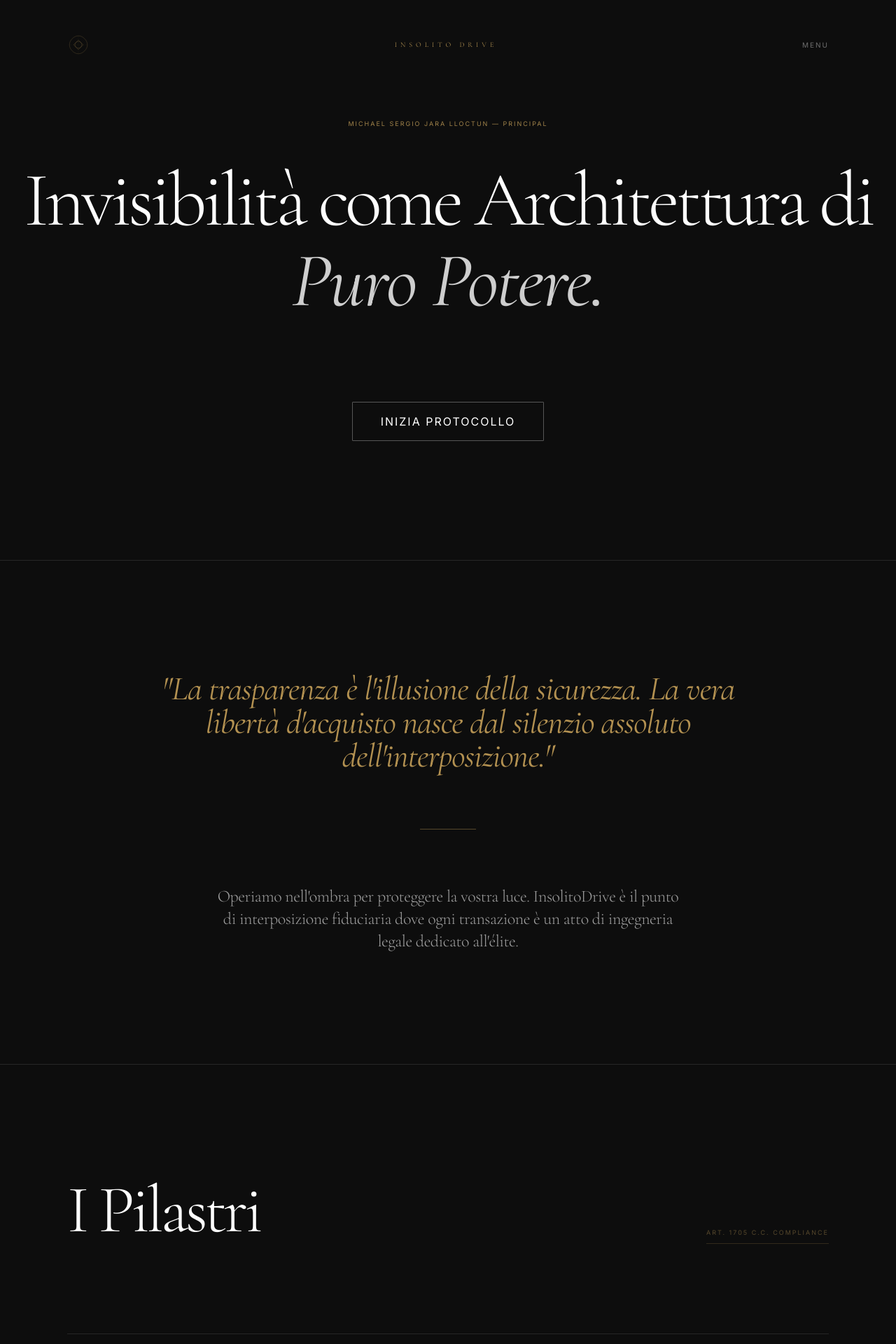
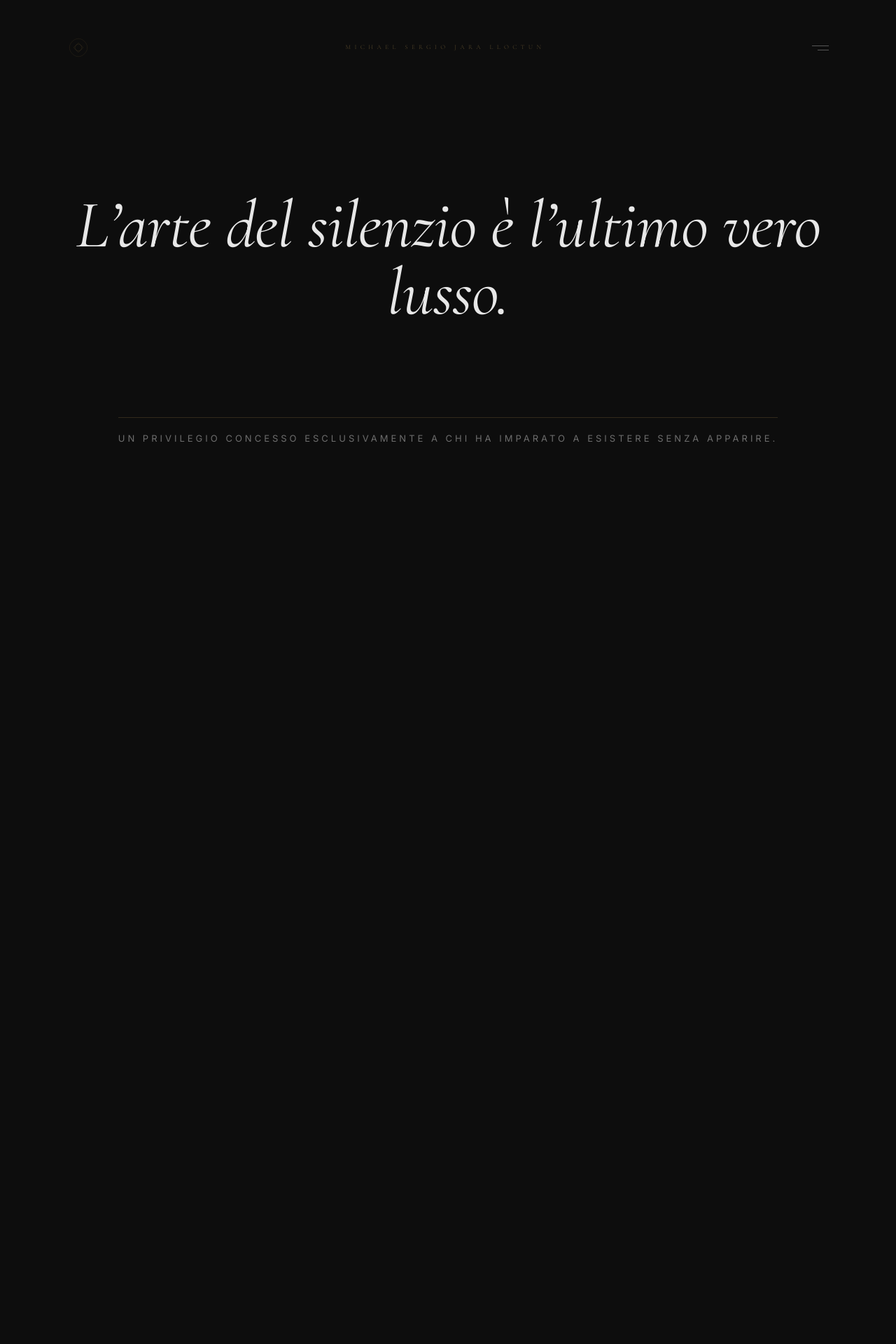
Before and after one commit to lordinsolito-ux/insoltodrive2.0, a React (Vite) app: page / in a window 1280 px wide. Shown: the top 1920 px of the page at 70% size. Built offline with nearby package versions, Linux system fonts and the light colour scheme.

Commit message:
Imperial Intro: The Art of Silence Sequence - Luxury Emersion Launch

```diff
--- a/components/LandingPage.tsx
+++ b/components/LandingPage.tsx
@@ -1,7 +1,7 @@
 
 import React, { useEffect, useRef } from 'react';
 import { SOLOMON_KNOT } from '../constants';
-import { motion, useScroll, useTransform } from 'framer-motion';
+import { motion, useScroll, useTransform, useSpring } from 'framer-motion';
 
 interface Props {
   onInitialize: () => void;
@@ -32,105 +32,135 @@ const RevealOnScroll: React.FC<{ children: React.ReactNode; className?: string }
 
 export const LandingPage: React.FC<Props> = ({ onInitialize }) => {
   const { scrollYProgress } = useScroll();
-  const opacity = useTransform(scrollYProgress, [0, 0.2], [1, 0]);
+
+  // Parallax effects for the intro
+  const titleY = useTransform(scrollYProgress, [0, 0.3], [0, -50]);
+  const subtitleY = useTransform(scrollYProgress, [0, 0.3], [0, 50]);
+  const opacityFade = useTransform(scrollYProgress, [0, 0.2], [1, 0]);
+
+  const doorOpacity = useTransform(scrollYProgress, [0.15, 0.3, 0.5], [0, 1, 0.2]);
+  const doorScale = useTransform(scrollYProgress, [0.2, 0.4], [0.95, 1]);
 
   return (
     <div className="min-h-screen bg-[#0D0D0D] text-[#FFFFFF] selection:bg-[#C5A059] selection:text-[#0D0D0D]">
 
-      {/* Absolute Minimalism Navigation */}
-      <nav className="fixed top-0 left-0 w-full z-50 px-10 py-12 flex justify-between items-center px-10 md:px-24">
-        <div className="w-8 h-8 text-[#C5A059]/40">{SOLOMON_KNOT}</div>
+      {/* Universal Institutional Navigation */}
+      <motion.nav
+        initial={{ opacity: 0 }}
+        animate={{ opacity: 1 }}
+        transition={{ duration: 3, delay: 1 }}
+        className="fixed top-0 left-0 w-full z-50 px-10 py-12 flex justify-between items-center md:px-24"
+      >
+        <div className="w-8 h-8 text-[#C5A059]/20 hover:text-[#C5A059]/80 transition-all duration-1000 cursor-pointer">
+          {SOLOMON_KNOT}
+        </div>
         <div className="flex flex-col items-center">
-          <span className="serif text-[10px] uppercase tracking-[0.5em] text-[#C5A059]">Insolito Drive</span>
+          <span className="serif text-[9px] uppercase tracking-[0.6em] text-[#C5A059]/40">Michael Sergio Jara Lloctun</span>
         </div>
-        <button className="sans-ui text-[10px] text-[#FFFFFF]/40 hover:text-[#C5A059] transition-all">
-          Menu
-        </button>
-      </nav>
+        <div className="w-10 h-10 flex flex-col justify-center items-end space-y-1.5 cursor-pointer opacity-30 hover:opacity-80 transition-all">
+          <div className="w-6 h-[0.5px] bg-[#FFFFFF]" />
+          <div className="w-4 h-[0.5px] bg-[#FFFFFF]" />
+        </div>
+      </motion.nav>
 
-      {/* Hero Section: The Impression */}
-      <motion.section
-        style={{ opacity }}
-        className="h-screen flex flex-col items-center justify-center text-center px-6"
+      {/* STAGE 1: THE MANIFESTO (Radical Silence) */}
+      <section className="h-[120vh] flex flex-col items-center justify-center relative overflow-hidden px-6">
+        <motion.div
+          style={{ opacity: opacityFade, y: titleY }}
+          initial={{ opacity: 0, y: 10 }}
+          animate={{ opacity: 0.9, y: 0 }}
+          transition={{ duration: 2.5, ease: "easeOut" }}
+          className="text-center space-y-10"
         >
-        <RevealOnScroll className="space-y-12">
-          <p className="sans-ui text-[9px] text-[#C5A059]/80 mb-6">Michael Sergio Jara Lloctun — Principal</p>
-          <h1 className="serif text-6xl md:text-[110px] font-thin leading-none tracking-tighter">
-            Invisibilità come Architettura di<br />
-            <span className="italic opacity-80 serif">Puro Potere.</span>
+          <h1 className="hero-title text-5xl md:text-8xl">
+            L’arte del silenzio è l’ultimo vero lusso.
           </h1>
-          <div className="pt-16">
+          <motion.div
+            style={{ y: subtitleY }}
+            className="hero-subtitle"
+          >
+            Un privilegio concesso esclusivamente a chi ha imparato a esistere senza apparire.
+          </motion.div>
+        </motion.div>
+      </section>
+
+      {/* STAGE 2: THE DOOR (Absolute Void) */}
+      <section className="h-screen flex flex-col items-center justify-center relative bg-[#0D0D0D]">
+        <motion.div
+          style={{ opacity: doorOpacity, scale: doorScale }}
+          className="flex flex-col items-center space-y-16"
+        >
+          <div className="w-16 h-16 text-[#C5A059] opacity-40 hover:opacity-100 transition-opacity duration-1000">
+            {SOLOMON_KNOT}
+          </div>
           <button
             onClick={onInitialize}
-              className="button-luxury"
+            className="sans-ui text-[11px] text-[#FFFFFF]/40 hover:text-[#FFFFFF] transition-all duration-1000 tracking-[1em] border-b border-[#C5A059]/0 hover:border-[#C5A059]/40 pb-2"
           >
-              Inizia Protocollo
+            [ ENTRA ]
           </button>
-          </div>
-        </RevealOnScroll>
-      </motion.section>
+        </motion.div>
+      </section>
 
-      {/* Section 2: The Concept (Centered whitespace) */}
-      <section className="luxury-spacing flex flex-col items-center justify-center relative overflow-hidden">
-        <div className="absolute top-0 w-full h-[0.5px] bg-[#FFFFFF]/10" />
-        <RevealOnScroll className="max-w-4xl px-8 text-center space-y-20">
-          <p className="serif italic text-3xl md:text-5xl text-[#C5A059]/90 font-light leading-relaxed">
+      {/* THE EMPYREAN (Content Layers) */}
+      <div className="relative z-10 w-full max-w-screen-2xl mx-auto px-10 md:px-24">
+
+        {/* Section 3: The Concept (Whitespace) */}
+        <section className="luxury-spacing flex flex-col items-center justify-center">
+          <RevealOnScroll className="max-w-4xl px-8 text-center space-y-24">
+            <div className="w-12 h-[0.5px] bg-[#C5A059]/40 mx-auto" />
+            <p className="serif italic text-3xl md:text-6xl text-[#C5A059]/90 font-light leading-snug">
               "La trasparenza è l'illusione della sicurezza. La vera libertà d'acquisto nasce dal silenzio assoluto dell'interposizione."
             </p>
-          <div className="w-20 h-[0.5px] bg-[#C5A059]/40 mx-auto" />
-          <p className="serif text-xl md:text-2xl text-[#FFFFFF]/60 leading-relaxed font-light max-w-2xl mx-auto">
-            Operiamo nell'ombra per proteggere la vostra luce. InsolitoDrive è il punto di interposizione fiduciaria dove ogni transazione è un atto di ingegneria legale dedicato all'élite.
+            <p className="serif text-xl md:text-2xl text-[#FFFFFF]/40 leading-relaxed font-light max-w-2xl mx-auto">
+              InsolitoDrive è l'architettura di interposizione fiduciaria dove ogni transazione è un atto di ingegneria legale dedicato all'élite.
             </p>
           </RevealOnScroll>
-        <div className="absolute bottom-0 w-full h-[0.5px] bg-[#FFFFFF]/10" />
         </section>
 
-      {/* Section 3: The Services (Vertical Reveal List) */}
-      <section className="luxury-spacing px-10 md:px-24">
-        <RevealOnScroll className="space-y-32">
-          <div className="flex flex-col md:flex-row justify-between items-end mb-20">
-            <h2 className="serif text-5xl md:text-8xl font-thin tracking-tighter">I Pilastri</h2>
-            <span className="sans-ui text-[9px] text-[#C5A059]/40 border-b border-[#C5A059]/20 pb-2">Art. 1705 C.C. Compliance</span>
+        {/* Section 4: Vertical Services (Asymmetrical Reveal) */}
+        <section className="luxury-spacing">
+          <RevealOnScroll className="space-y-40">
+            <div className="flex justify-between items-end border-b border-[#FFFFFF]/5 pb-10">
+              <h2 className="serif text-4xl md:text-7xl font-thin tracking-tighter">I Protocolli</h2>
+              <span className="sans-ui text-[8px] text-[#C5A059]/40 tracking-[0.4em]">Fiduciary Interposition // 1705 C.C.</span>
             </div>
 
             <div className="flex flex-col border-t border-[#FFFFFF]/10">
               {[
                 { id: '01', title: 'The Mandate', desc: 'La nascita della vostra ombra legale. Formalizziamo l\'incarico fiduciario per blindare l\'identità del Beneficial Owner.' },
-              { id: '02', title: 'The Proxy', desc: 'L\'azione senza traccia. Gestiamo acquisizioni di asset rari in tutto il mondo tramite il nostro Executive Desk fiduciario.' },
+                { id: '02', title: 'The Execution', desc: 'L\'azione senza traccia. Gestiamo acquisizioni di asset rari in tutto il mondo tramite il nostro Executive Desk fiduciario.' },
                 { id: '03', title: 'The Oblivion', desc: 'Il ritorno al silenzio. Protocollo OMEGA: distruzione certificata di ogni record digitale entro 48 ore dalla missione.' }
               ].map(item => (
-              <div key={item.id} className="group border-b border-[#FFFFFF]/10 py-20 cursor-crosshair">
-                <div className="flex justify-between items-center overflow-hidden">
-                  <div className="flex items-center space-x-12">
-                    <span className="mono text-[10px] text-[#C5A059]/40 font-bold tracking-widest">{item.id}</span>
-                    <h3 className="serif text-4xl md:text-6xl text-[#FFFFFF]/80 group-hover:text-[#C5A059] group-hover:italic transition-all duration-1000 group-hover:translate-x-10 transform">
+                <div key={item.id} className="group border-b border-[#FFFFFF]/10 py-24 cursor-crosshair">
+                  <div className="flex justify-between items-center">
+                    <div className="flex items-center space-x-16">
+                      <span className="mono text-[10px] text-[#C5A059]/40 tracking-[0.8em]">{item.id}</span>
+                      <h3 className="serif text-4xl md:text-7xl text-[#FFFFFF]/80 group-hover:text-[#C5A059] group-hover:italic transition-all duration-1000 transform group-hover:translate-x-8">
                         {item.title}
                       </h3>
                     </div>
-                  <div className="w-0 group-hover:w-full max-w-md transition-all duration-1000 opacity-0 group-hover:opacity-100 pr-10 hidden md:block">
+                    <div className="max-w-sm opacity-0 group-hover:opacity-100 transition-all duration-1000 hidden lg:block text-right">
                       <p className="serif text-lg italic text-[#FFFFFF]/40 font-light leading-relaxed">
                         {item.desc}
                       </p>
                     </div>
                   </div>
-                {/* Mobile Desc (Always visible but subtle) */}
-                <p className="md:hidden mt-10 serif italic text-[#FFFFFF]/30 text-lg leading-relaxed">
-                  {item.desc}
-                </p>
                 </div>
               ))}
             </div>
           </RevealOnScroll>
         </section>
 
-      {/* Section 4: The Principal (Superiorità Legale) */}
-      <section className="luxury-spacing bg-[#121212] px-10 md:px-24">
+        {/* Section 5: Legal Superiority */}
+        <section className="luxury-spacing bg-[#121212] px-10 md:p-32 rounded-sm border border-[#C5A059]/5 relative overflow-hidden">
+          <div className="absolute top-0 right-0 w-64 h-64 bg-[#C5A059]/[0.02] blur-[120px]" />
           <div className="grid grid-cols-1 lg:grid-cols-2 gap-32 items-center">
             <RevealOnScroll className="space-y-12">
-            <span className="sans-ui text-[9px] text-[#C5A059] tracking-[1em]">Superiorità Legale Europa</span>
-            <h2 className="serif text-5xl md:text-7xl font-thin leading-tight">Il Vantaggio<br />Fiduciario.</h2>
-            <p className="serif text-xl text-[#FFFFFF]/60 leading-relaxed font-light">
-              La blindatura offerta dall'ordinamento italiano (Art. 1705 e 2222 C.C.) garantisce un'interposizione reale e impenetrabile, superiore a qualsiasi modello anglosassone.
+              <span className="sans-ui text-[9px] text-[#C5A059] tracking-[1em] opacity-60">Superiorità Legale Europea</span>
+              <h2 className="serif text-5xl md:text-8xl font-thin leading-none">Il Vantaggio<br />Fiduciario.</h2>
+              <p className="serif text-xl md:text-2xl text-[#FFFFFF]/60 leading-relaxed font-light">
+                La blindatura offerta dall'ordinamento italiano (Art. 1705 e 2222 C.C.) garantisce un'interposizione reale impenetrabile.
               </p>
             </RevealOnScroll>
             <RevealOnScroll className="grid grid-cols-1 gap-12 border-l border-[#C5A059]/10 pl-12 md:pl-24">
@@ -140,40 +170,46 @@ export const LandingPage: React.FC<Props> = ({ onInitialize }) => {
                 { art: 'GDPR / OMEGA', label: 'Diritto Assoluto all\'Oblio Digitale' }
               ].map(item => (
                 <div key={item.art} className="space-y-2 group">
-                <p className="text-[#C5A059] text-2xl serif font-light group-hover:italic transition-all duration-700">{item.art}</p>
-                <p className="sans-ui text-[9px] text-[#FFFFFF]/30 tracking-widest">{item.label}</p>
+                  <p className="text-[#C5A059] text-3xl serif font-light group-hover:italic transition-all duration-700">{item.art}</p>
+                  <p className="sans-ui text-[9px] text-[#FFFFFF]/30 tracking-[0.4em] uppercase">{item.label}</p>
                 </div>
               ))}
             </RevealOnScroll>
           </div>
         </section>
 
-      {/* Section 5: The Final Access (Minimalist Call) */}
-      <section className="luxury-spacing flex flex-col items-center justify-center text-center space-y-24 px-6 min-h-[80vh]">
+        {/* Section 6: Private Access */}
+        <section className="luxury-spacing flex flex-col items-center justify-center text-center space-y-24 min-h-[80vh]">
           <RevealOnScroll className="space-y-16">
-          <h2 className="serif text-6xl md:text-9xl font-thin tracking-tighter">Private Access</h2>
-          <p className="serif italic text-2xl md:text-3xl text-[#FFFFFF]/30 max-w-3xl mx-auto leading-relaxed">
-            "Ogni collaborazione inizia con una valutazione di integrità. L'accesso al nostro network è riservato agli eletti del patrimonio."
+            <h2 className="serif text-6xl md:text-[140px] font-thin tracking-tighter text-[#FFFFFF] leading-none mb-10">Private Access</h2>
+            <p className="serif italic text-2xl md:text-4xl text-[#FFFFFF]/30 max-w-4xl mx-auto leading-relaxed">
+              "L'accesso al nostro network è riservato. Ogni collaborazione inizia con una valutazione di integrità."
             </p>
-          <div className="pt-12">
+            <div className="pt-20">
               <button
                 onClick={onInitialize}
                 className="button-luxury"
               >
-              Inizia Valutazione
+                Richiedi Credenziali
               </button>
             </div>
-          <p className="mono text-[8px] uppercase tracking-[0.8em] text-[#C5A059]/30 pt-10">
-            Secured Fiduciary Connection • Est. 2026
+            <p className="mono text-[8px] uppercase tracking-[1em] text-[#C5A059]/20 pt-10">
+              Zurich_Principal_Connection // Secured
             </p>
           </RevealOnScroll>
         </section>
 
+      </div>
+
       {/* Footer: Absolute Silence */}
-      <footer className="px-10 md:px-24 py-16 flex flex-col md:flex-row justify-between items-center opacity-30 border-t border-[#FFFFFF]/5">
-        <span className="sans-ui text-[8px] tracking-[0.6em] text-[#C5A059]">Michael Sergio Jara Lloctun — Principal</span>
-        <div className="mono text-[8px] flex space-x-12 uppercase tracking-widest mt-10 md:mt-0">
+      <footer className="px-10 md:px-24 py-20 flex flex-col md:flex-row justify-between items-center opacity-40 border-t border-[#FFFFFF]/5 bg-[#080808]/50 backdrop-blur-xl">
+        <div className="flex items-center space-x-8">
+          <div className="w-12 h-[0.5px] bg-[#C5A059]/40" />
+          <span className="sans-ui text-[8px] tracking-[0.8em] text-[#C5A059]">Michael Sergio Jara Lloctun — Principal</span>
+        </div>
+        <div className="mono text-[8px] flex space-x-12 uppercase tracking-[0.4em] text-[#FFFFFF]/40 mt-10 md:mt-0">
           <span>Shield_ID: 0xD99A</span>
+          <span>Security Protocol 1.1</span>
           <span>© 2026</span>
         </div>
       </footer>
--- a/index.html
+++ b/index.html
@@ -96,6 +96,29 @@
             background: rgba(197, 160, 89, 0.1);
         }
 
+        /* Insignia Aesthetic: Luxury Intro Styles */
+        .hero-title {
+            font-family: 'Cormorant Garamond', serif;
+            font-weight: 300;
+            font-style: italic;
+            color: var(--white);
+            line-height: 1.2;
+            margin-bottom: 40px;
+            opacity: 0.9;
+            letter-spacing: -0.01em;
+        }
+
+        .hero-subtitle {
+            font-family: 'Inter', sans-serif;
+            font-size: 13px;
+            text-transform: uppercase;
+            letter-spacing: 4px;
+            color: rgba(255, 255, 255, 0.4);
+            border-top: 0.5px solid rgba(197, 160, 89, 0.2);
+            padding-top: 20px;
+            display: inline-block;
+        }
+
         .luxury-spacing {
             padding: 160px 0;
         }
```
Lines whose indentation alone changed are shown as unchanged.
